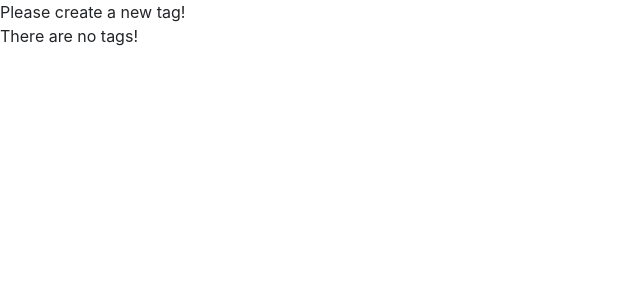
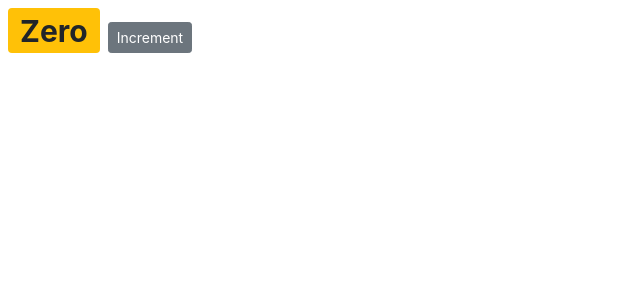
Before and after one commit to madhurabhujbal/react-counter-app, a React (Create React App) app: page / in a window 1280 px wide. Shown: the top 300 px of the page, without its empty margins (0-640 px from the left). Built offline with nearby package versions, Linux system fonts and the light colour scheme.

Commit message:
Add code to handle click event on increment button when clicked

```diff
--- a/src/components/counter.jsx
+++ b/src/components/counter.jsx
@@ -3,29 +3,37 @@
 class Counter extends Component {
   state = {
     count: 0,
-    tags: [],
   };
 
-  renderTags() {
-    if (this.state.tags.length === 0) return <p>There are no tags!</p>;
-
-    return (
-      <ul>
-        {" "}
-        {this.state.tags.map((tag) => (
-          <li key={tag}>{tag}</li>
-        ))}{" "}
-      </ul>
-    );
+  handleIncrement() {
+    console.log("Increment clicked");
   }
 
   render() {
     return (
       <div>
-        {this.state.tags.length === 0 && "Please create a new tag!"}
-        {this.renderTags()}
+        <span style={{ fontSize: 30 }} className={this.getBadgeClasses()}>
+          {this.formatCount()}
+        </span>
+        <button
+          onClick={this.handleIncrement}
+          className="btn btn-secondary btn-sm"
+        >
+          Increment
+        </button>
       </div>
     );
+  }
+
+  getBadgeClasses() {
+    let classes = "badge m-2 badge-";
+    classes += this.state.count === 0 ? "warning" : "primary";
+    return classes;
+  }
+
+  formatCount() {
+    const { count } = this.state;
+    return count === 0 ? "Zero" : count;
   }
 }
 
```
